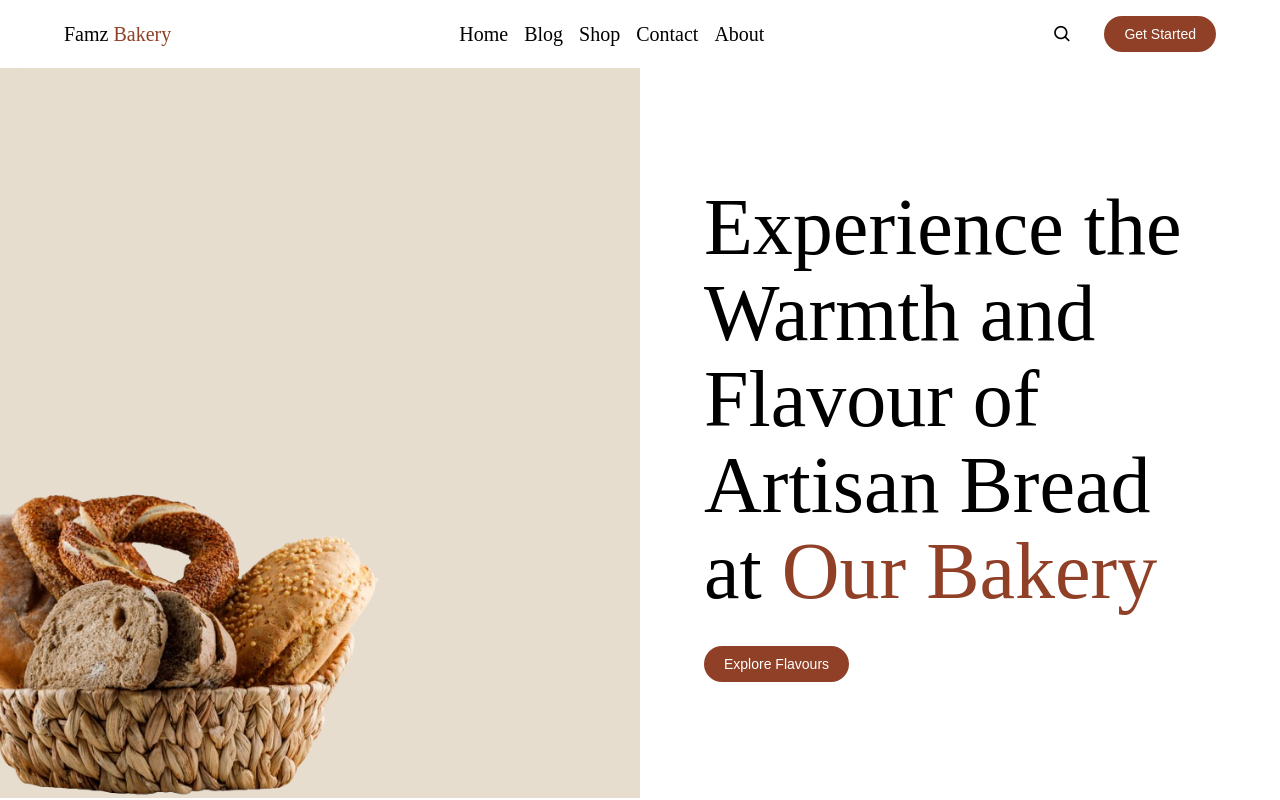
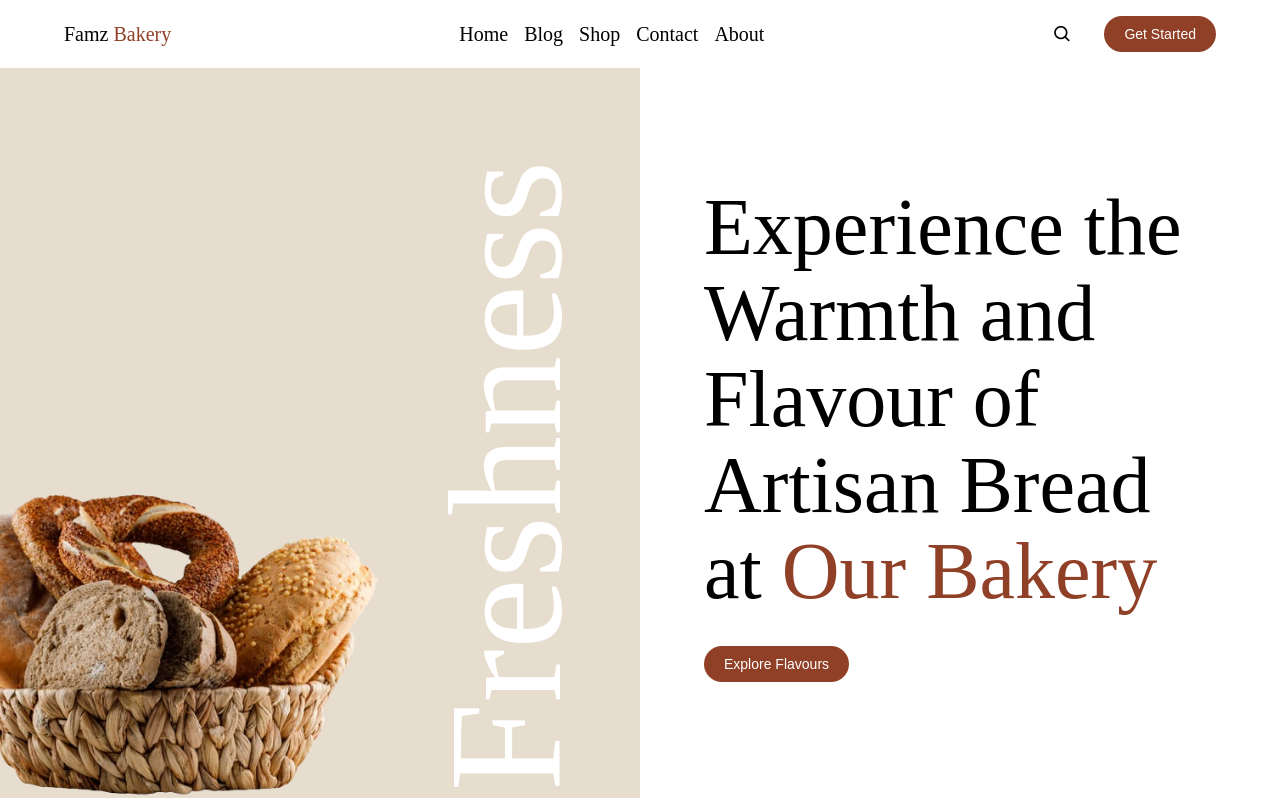
Before and after one commit to Onitoheeb/famzBakery, a React (Vite) app in the folder famzBakery/: page / in a window 1280 px wide. Shown: the top 800 px of the page. Built offline with nearby package versions, Linux system fonts and the light colour scheme.

Commit message:
Add the fresh heading to the side of the hro

```diff
--- a/famzBakery/src/home/hero/Hero.jsx
+++ b/famzBakery/src/home/hero/Hero.jsx
@@ -5,6 +5,7 @@ export default function Hero() {
     <div className='hero-container'>
       <div className="hero-image">
         <img src="assets/hero-image.png" alt="hero-image" />
+        <h1>Freshness</h1>
       </div>
       <div className="hero-wrapper">
         <h1>
--- a/famzBakery/src/home/hero/hero.css
+++ b/famzBakery/src/home/hero/hero.css
@@ -8,6 +8,15 @@
     position: relative;
     background-color: #E7DDCE;
     border-radius: 20px 0 0 20px;
+}
+.hero-image h1{
+    rotate: -90deg;
+    position: absolute;
+    right: -35%;
+    top: 50%;
+    font-size: 20vmin !important;
+    transform: translate(-0%, -50%);
+    color: white;
 }
 .hero-container .hero-image img{
     position: absolute;
```
